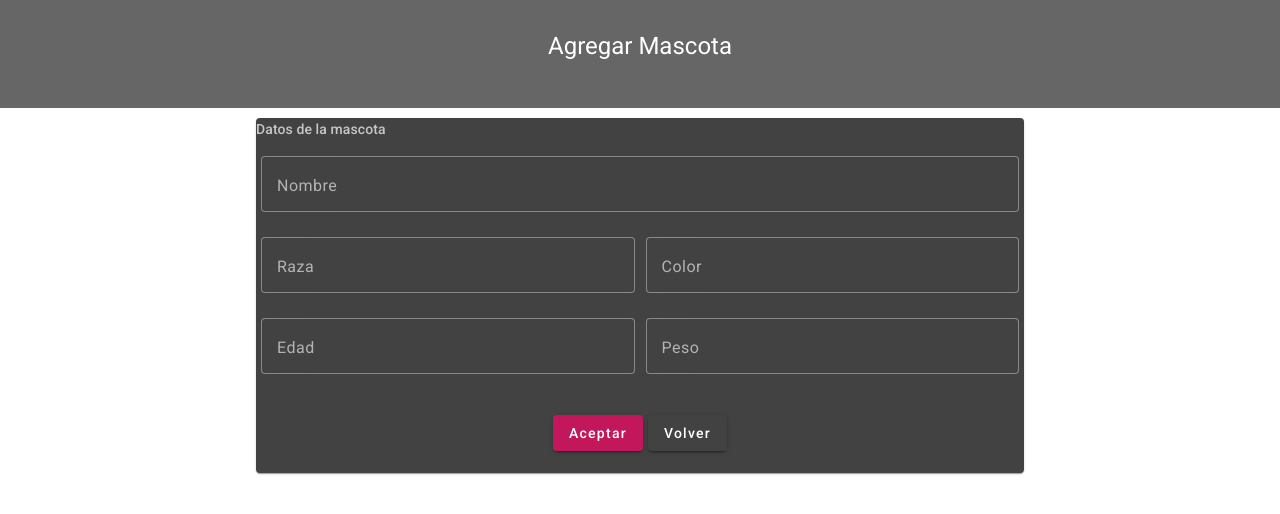
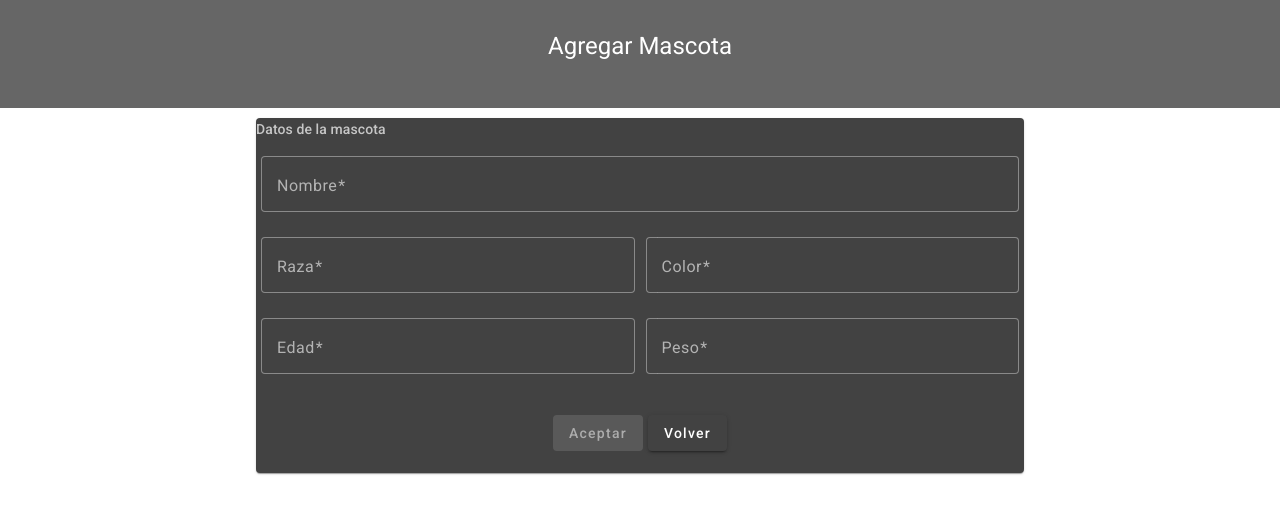
Before and after one commit to Jirgort/FE-CRUDMASCOTAS, an Angular app: page /agregarMascota in a window 1280 px wide. Shown: the top 514 px of the page. Built offline with nearby package versions, Linux system fonts and the light colour scheme.

Commit message:
Agregar mascota reactive form
Captura de los datos con reactive form en el formulario de agregar mascota

```diff
--- a/src/app/components/agregar-editar-mascota/agregar-editar-mascota.component.html
+++ b/src/app/components/agregar-editar-mascota/agregar-editar-mascota.component.html
@@ -7,7 +7,7 @@
 <div class="container">
   <mat-card class="card">
     <mat-card-subtitle> Datos de la mascota </mat-card-subtitle>
-    <form>
+    <form [formGroup]="form" (ngSubmit)="agregarMascota()">
       <mat-grid-list
         class="card"
         style="color: white"
@@ -17,35 +17,35 @@
         <mat-grid-tile [colspan]="2">
           <mat-form-field class="mat-form-field" appearance="outline">
             <mat-label>Nombre</mat-label>
-            <input matInput autocomplete="off"/>
+            <input formControlName="nombre" matInput autocomplete="off"/>
           </mat-form-field>
         </mat-grid-tile>
         <mat-grid-tile>
             <mat-form-field class="mat-form-field" appearance="outline">
                 <mat-label>Raza</mat-label>
-                <input matInput autocomplete="off"/>
+                <input formControlName="raza" matInput autocomplete="off"/>
               </mat-form-field>
         </mat-grid-tile>
         <mat-grid-tile>
             <mat-form-field class="mat-form-field" appearance="outline">
                 <mat-label>Color</mat-label>
-                <input matInput autocomplete="off"/>
+                <input formControlName="color" matInput autocomplete="off"/>
               </mat-form-field>
         </mat-grid-tile>
         <mat-grid-tile>
             <mat-form-field class="mat-form-field" appearance="outline">
                 <mat-label>Edad</mat-label>
-                <input matInput autocomplete="off"/>
+                <input type="number" formControlName="edad" matInput autocomplete="off"/>
               </mat-form-field>
         </mat-grid-tile>
         <mat-grid-tile>
             <mat-form-field class="mat-form-field" appearance="outline">
                 <mat-label>Peso</mat-label>
-                <input matInput autocomplete="off"/>
+                <input type="number" formControlName="peso" matInput autocomplete="off"/>
               </mat-form-field>
         </mat-grid-tile>
         <mat-grid-tile [colspan]="2">
-            <button class="btnAceptar" mat-raised-button color="primary">Aceptar</button>
+            <button [disabled]="form.invalid" type="submit" class="btnAceptar" mat-raised-button color="primary">Aceptar</button>
 
             <button mat-raised-button routerLink="/listMascotas">Volver</button>
         </mat-grid-tile>
--- a/src/app/components/agregar-editar-mascota/agregar-editar-mascota.component.ts
+++ b/src/app/components/agregar-editar-mascota/agregar-editar-mascota.component.ts
@@ -1,4 +1,6 @@
 import { Component } from '@angular/core';
+import { FormBuilder, FormGroup, Validators } from '@angular/forms';
+import { Mascota } from '../../interfaces/mascota';
 
 @Component({
   selector: 'app-agregar-editar-mascota',
@@ -7,8 +9,35 @@
 })
 export class AgregarEditarMascotaComponent {
   loading:boolean=false;
+  form:FormGroup
+  constructor(private fb: FormBuilder){
+    this.form=this.fb.group({
+      nombre:['',Validators.required],
+      raza:['',Validators.required],
+      color:['',Validators.required],
+      edad:['',Validators.required],
+      peso:['',Validators.required]
+    })
 
-  constructor(){
+  }
+
+  agregarMascota(){
+    //Exiten estas 2 maneras de obtener los datos del form
+    //const nombre=this.form.get('nombre')?.value;
+    const nombre=this.form.value.nombre
+
+    //Armamos el objeto
+    const mascota:Mascota={
+      nombre:this.form.value.nombre,
+      raza:this.form.value.raza,
+      color:this.form.value.color,
+      edad:this.form.value.edad,
+      peso:this.form.value.peso,
+
+
+    }
+
+
 
   }
 
```
Also changed, not shown: src/app/shared/shared.module.ts (+8 -2 lines).
